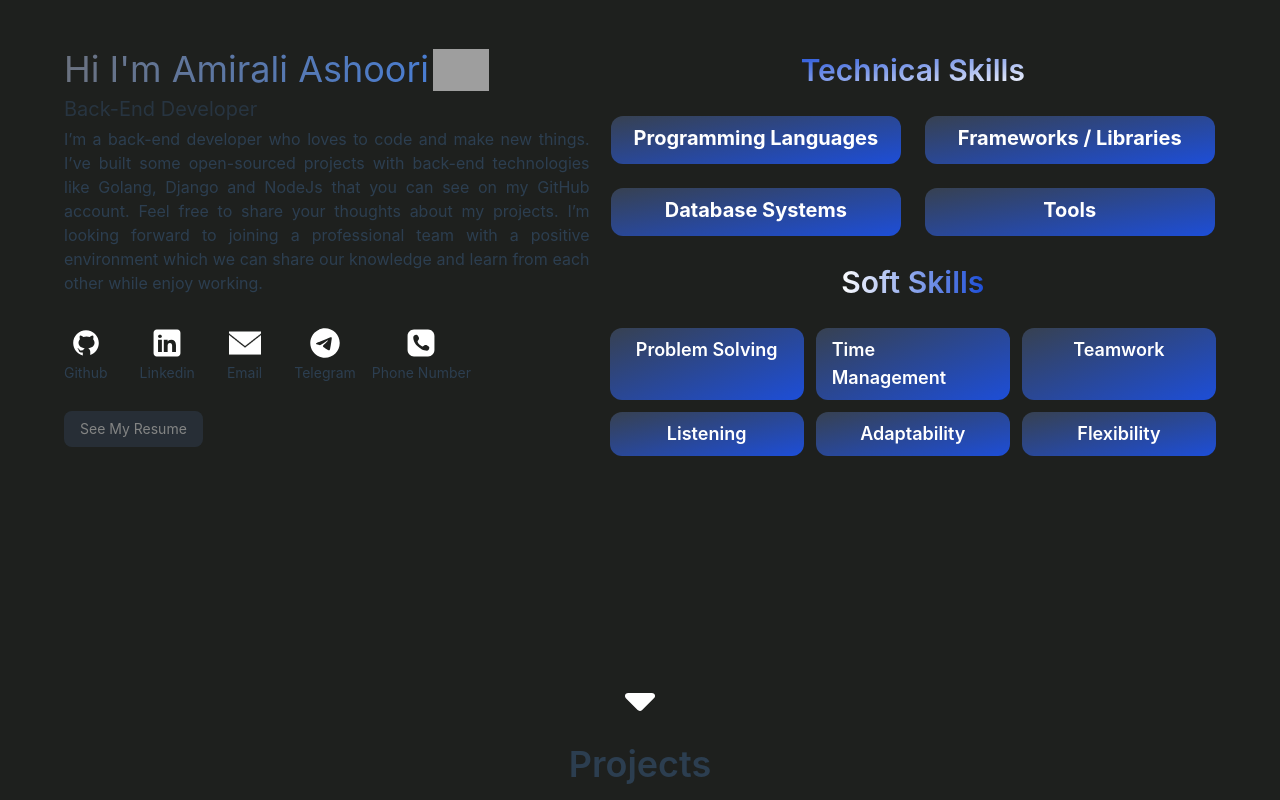
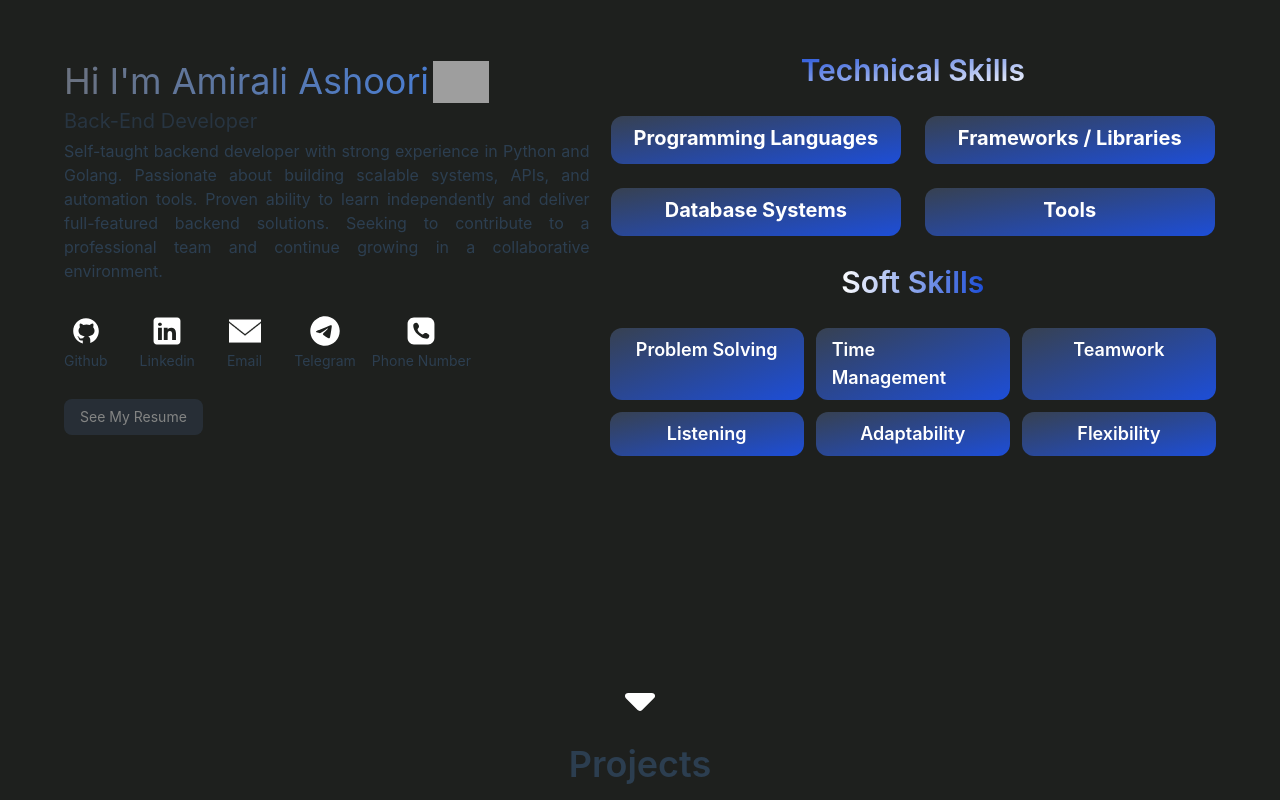
Before and after one commit to itisroach/portfolio-website, a Vue app: page / in a window 1280 px wide. Shown: the top 800 px of the page. Built offline with nearby package versions, Linux system fonts and the light colour scheme; grey boxes are pictures that could not be loaded.

Commit message:
fix summary section text

```diff
--- a/src/components/HeaderComp.vue
+++ b/src/components/HeaderComp.vue
@@ -9,10 +9,7 @@
                 Back-End Developer
             </p>
             <p class="text-justify lg:text-base text-xs">
-                I’m a back-end developer who loves to code and make new things. I’ve built some open-sourced projects with back-end
-                technologies like Golang, Django and NodeJs that you can see on my GitHub account. Feel free to share
-                your thoughts about my projects. I’m looking forward to joining a professional team with a positive
-                environment which we can share our knowledge and learn from each other while enjoy working.
+                Self-taught backend developer with strong experience in Python and Golang. Passionate about building scalable systems, APIs, and automation tools. Proven ability to learn independently and deliver full-featured backend solutions. Seeking to contribute to a professional team and continue growing in a collaborative environment.
             </p>
 
             <ul class="flex pt-2 lg:mt-2 lg:pt-4 justify-start items-center w-fit rounded-3xl">
```
